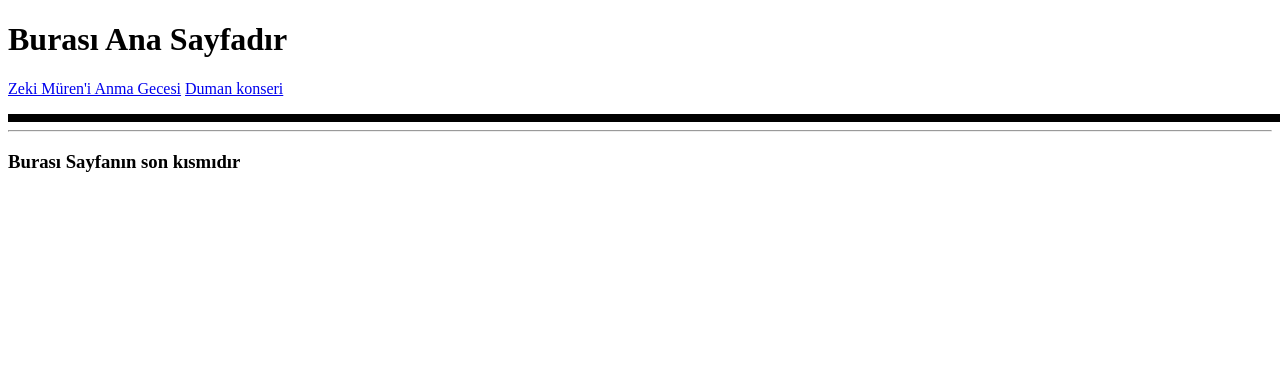
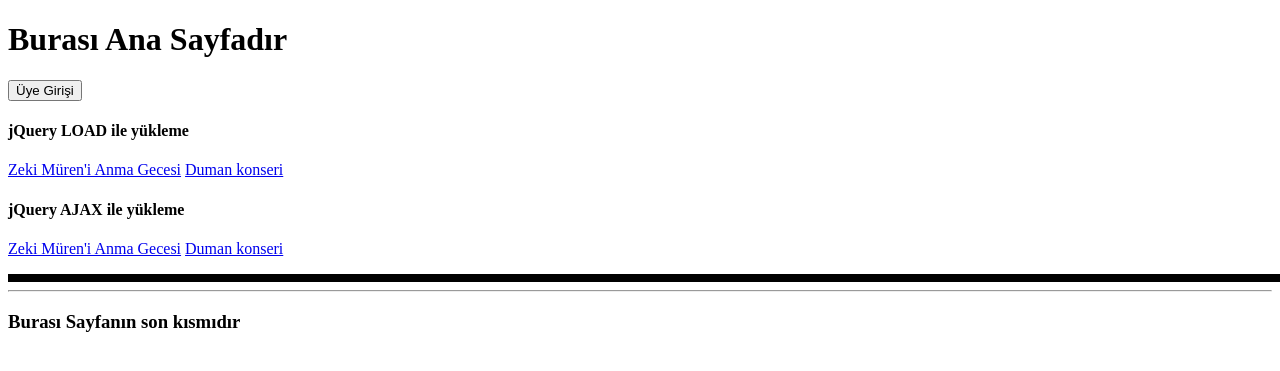
Before and after one commit to nuriakman/OYK2019, a PHP site: page /ana.sayfa.php in a window 1280 px wide. Shown: the top 371 px of the page. Run offline with PHP 8.4, Linux system fonts and the light colour scheme.

Commit message:
LOAD ve AJAX ve TOGGLE ve HIDE ve SHOW ve DocumentReady Örneklendi

```diff
--- a/jquery.goster.gizle/ana.sayfa.php
+++ b/jquery.goster.gizle/ana.sayfa.php
@@ -7,9 +7,28 @@
 
 	<h1>Burası Ana Sayfadır</h1>
 
+	<input type="button" value="Üye Girişi" onclick="$('#UYE_GIRISI').toggle(1200);">
+
+	<div id="UYE_GIRISI">
+		<h2>Üye Girişi</h2>
+		<form>
+			Kullanıcı Adınız: <input type="text" name=""><br>
+			Kullanıcı Parolanız : <input type="text" name=""><br>
+			<input type="submit" value="GİRİŞ YAP">
+		</form>
+	</div>
+
+
+	<h4>jQuery LOAD ile yükleme</h4>
 	<p>
-		<a href="haber1.php">Zeki Müren'i Anma Gecesi</a>
-		<a href="haber2.php">Duman konseri</a>
+		<a href="#" onclick="HaberiGosterLOAD(1)">Zeki Müren'i Anma Gecesi</a>
+		<a href="#" onclick="HaberiGosterLOAD(2)">Duman konseri</a>
+	<p>
+
+	<h4>jQuery AJAX ile yükleme</h4>
+	<p>
+		<a href="#" onclick="HaberiGosterAJAX(1)">Zeki Müren'i Anma Gecesi</a>
+		<a href="#" onclick="HaberiGosterAJAX(2)">Duman konseri</a>
 	<p>
 
 	<div id="HABER_SAHASI" style="width: 100%; border: 4px solid black;">
@@ -21,16 +40,42 @@
 	<h3>Burası Sayfanın son kısmıdır</h3>
 
 
+	<script src="jquery-3.4.1.min.js"></script>
+
 	<script type="text/javascript">
 
+
+		function HaberiGosterAJAX( SAYFANO ) {
+
+		   YUKLENECEK_SAYFA = "haber" + SAYFANO + ".php";
+
+			// Belirtilen sayfayı jQuery'nin AJAX metodunu kullanarak getirelimm
+		   $.ajax({
+		       url: YUKLENECEK_SAYFA,
+		       type: 'GET',
+		       dataType: 'html',
+		       success: function(data){
+		         $('#HABER_SAHASI').html(data);
+		       }
+		   });
+   		}
+
+		function HaberiGosterLOAD( SAYFANO ) {
+
+			YUKLENECEK_SAYFA = "haber" + SAYFANO + ".php";
+
+			// Belirtilen sayfayı jQuery'nin LOAD metodunu kullanarak getirelimm
+			$('#HABER_SAHASI').load(YUKLENECEK_SAYFA);
+		}
+
+
 		jQuery(document).ready(function($) {
-			// Sayfa yüklenince HABER_SAHASI etiketini gizle.
-			$("#HABER_SAHASI").hide();
+			// Sayfa yüklenince yapılacak bir iş olursa burada olmalı
+			$('#UYE_GIRISI').hide();
 		});
 
 	</script>
 
-	<script src="jquery-3.4.1.min.js"></script>
 
 
 </body>
```
